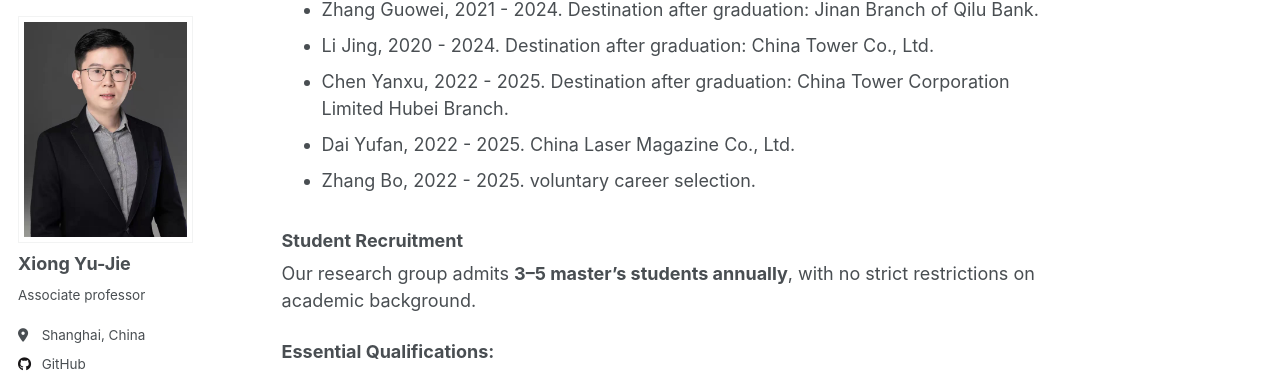
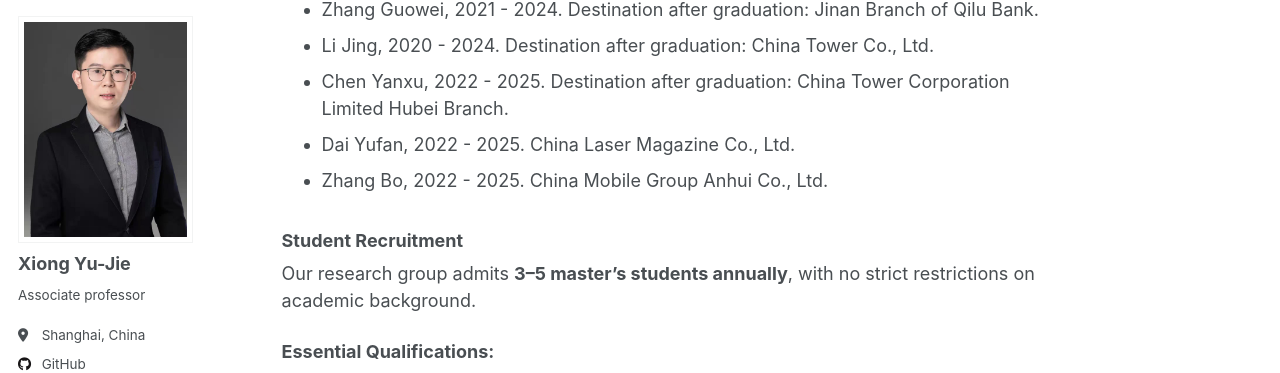
Before and after one commit to X-Lab-CN/introduce, a Jekyll site: the page built from _pages/markdown.md, in a window 1280 px wide and 900 px high, scrolled down 2574 px. Shown: the part 90-463 px from the top of the window. Built offline with Jekyll 4.4.1, drawn with Linux system fonts in a browser that asks for light colours.

Commit message:
Update markdown.md

```diff
--- a/_pages/markdown.md
+++ b/_pages/markdown.md
@@ -69,7 +69,7 @@ redirect_from:
 - Li Jing, 2020 - 2024. Destination after graduation: China Tower Co., Ltd.
 - Chen Yanxu, 2022 - 2025. Destination after graduation: China Tower Corporation Limited Hubei Branch.
 - Dai Yufan, 2022 - 2025. China Laser Magazine Co., Ltd.
-- Zhang Bo, 2022 - 2025. voluntary career selection.
+- Zhang Bo, 2022 - 2025. China Mobile Group Anhui Co., Ltd.
 
 ### Student Recruitment
 
```
